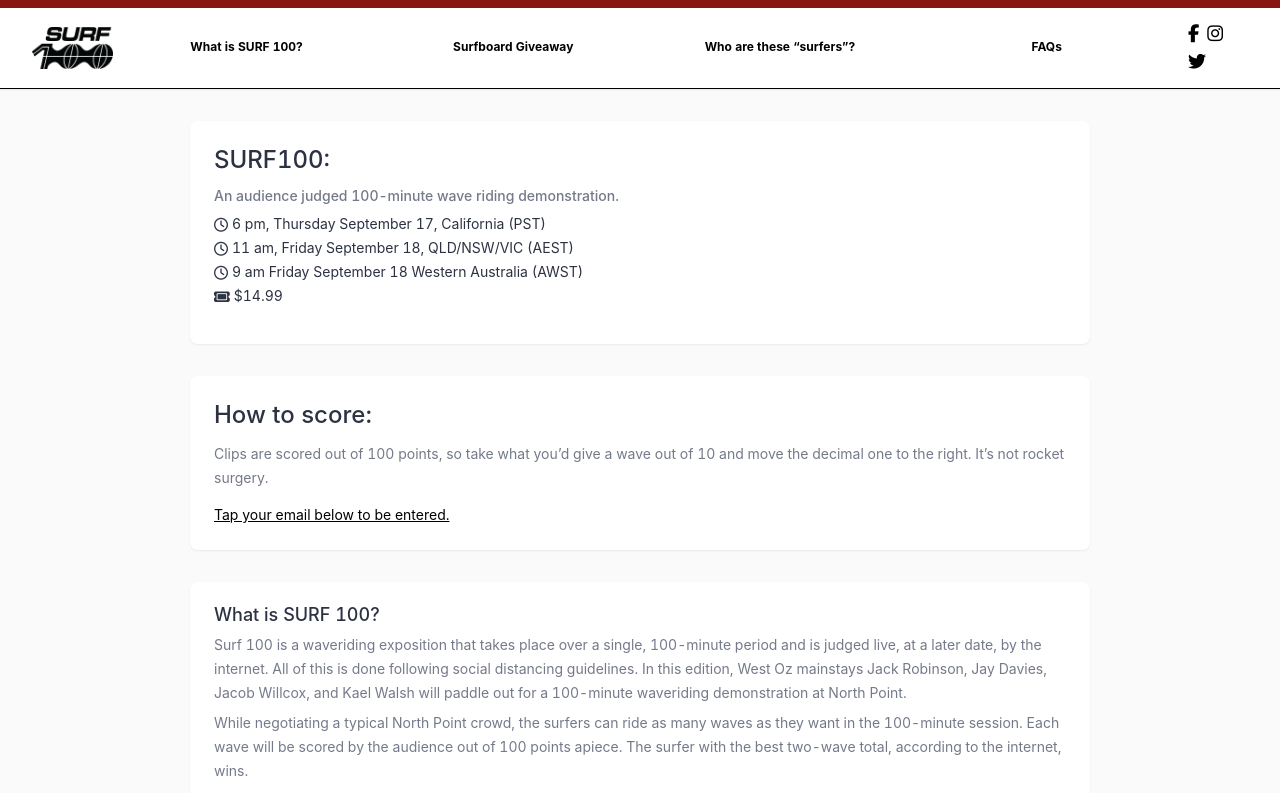
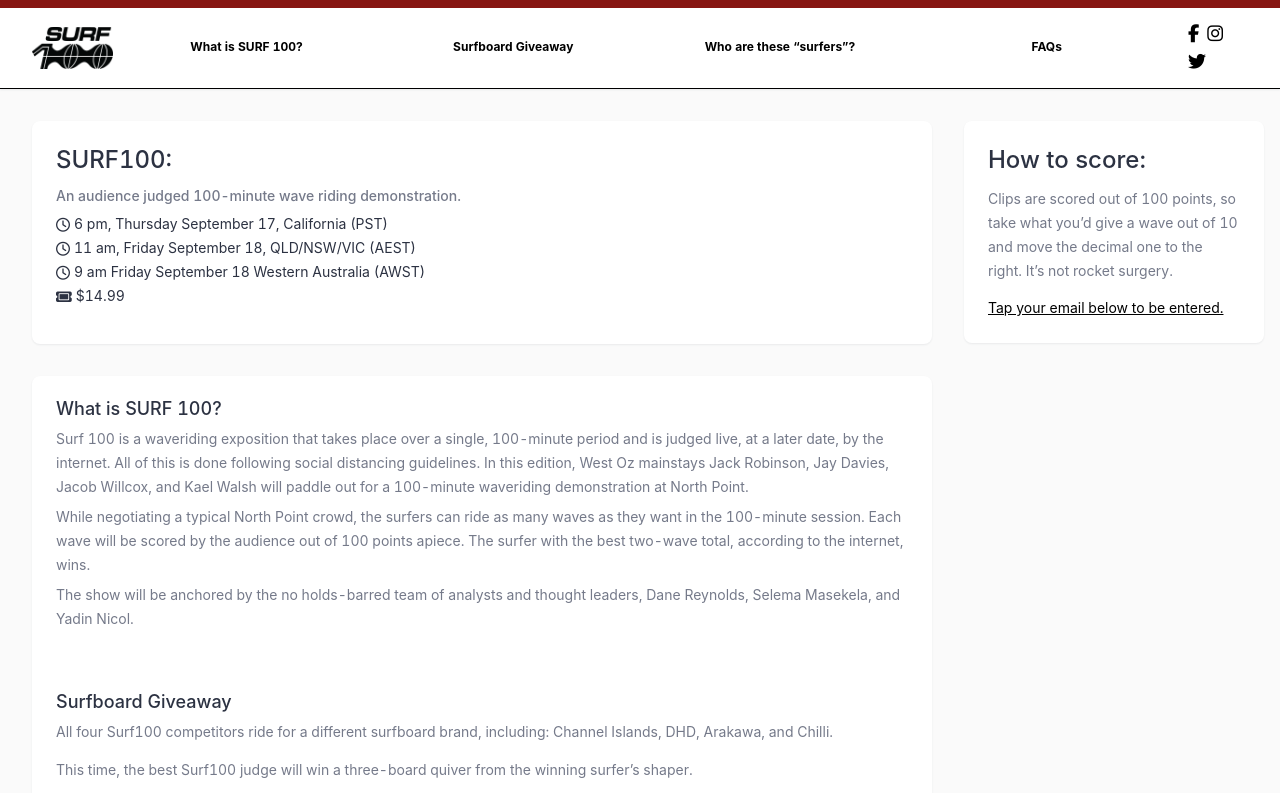
Before and after one commit to boothaw/testing, a React (Create React App) app: page /event in a window 1280 px wide. Shown: the top 793 px of the page. Built offline with nearby package versions, Linux system fonts and the light colour scheme.

Commit message:
how to score card

```diff
--- a/src/pages/event/index.js
+++ b/src/pages/event/index.js
@@ -274,8 +274,10 @@
             </div> */}
 
             <MobileNavBar>{renderNavMenu()}</MobileNavBar>
-
-            <EventDetails>{renderGiveAway()}</EventDetails>
+            <MobileView>
+              {" "}
+              <EventDetails>{renderGiveAway()}</EventDetails>
+            </MobileView>
             <MainSection>
               <SectionBlock id="concept">
                 <SectionTitle>What is SURF 100?</SectionTitle>
@@ -565,11 +567,11 @@
             </MainSection>
           </Main>
           <Panel>
-            {/* <DesktopView>
+            <DesktopView>
               <StickyScroll>
                 <EventDetails>{renderGiveAway()}</EventDetails>
               </StickyScroll>
-            </DesktopView> */}
+            </DesktopView>
           </Panel>
         </BodyContainer>
       </PageContainer>
--- a/src/pages/event/styles.js
+++ b/src/pages/event/styles.js
@@ -70,13 +70,13 @@
   max-width: 1250px;
   margin-left: auto;
   margin-right: auto;
+  display: grid;
+  grid-template-columns: 1fr 300px;
   grid-column-gap: 16px;
   grid-row-gap: 16px;
-
   @media (max-width: 1205px) {
     grid-template-columns: 1fr;
   }
-
   background-color: #fafafa;
 `;
 
@@ -539,17 +539,17 @@
 const MobileView = styled.div`
   display: initial;
 
-  @media (min-width: 1205px) {
+  @media (min-width: 1208px) {
     display: none;
   }
 
-  // @media (max-width: 1205px) {
-  //   display: row;
-  //   grid-template-columns: 1fr 1fr;
-  //   grid-column-gap: 16px;
-  //   grid-row-gap: 16px;
-  //   margin-top: 16px;
-  // }
+  @media (max-width: 1208px) {
+    display: row;
+    grid-template-columns: 1fr 1fr;
+    grid-column-gap: 16px;
+    grid-row-gap: 16px;
+    margin-top: 16px;
+  }
 `;
 
 const DesktopView = styled.div`
@@ -562,7 +562,7 @@
 
 const StickyScroll = styled.div`
   position: sticky;
-  top: 78px;
+  top: 104px;
 `;
 
 const SorryBanner = styled.div`
```
